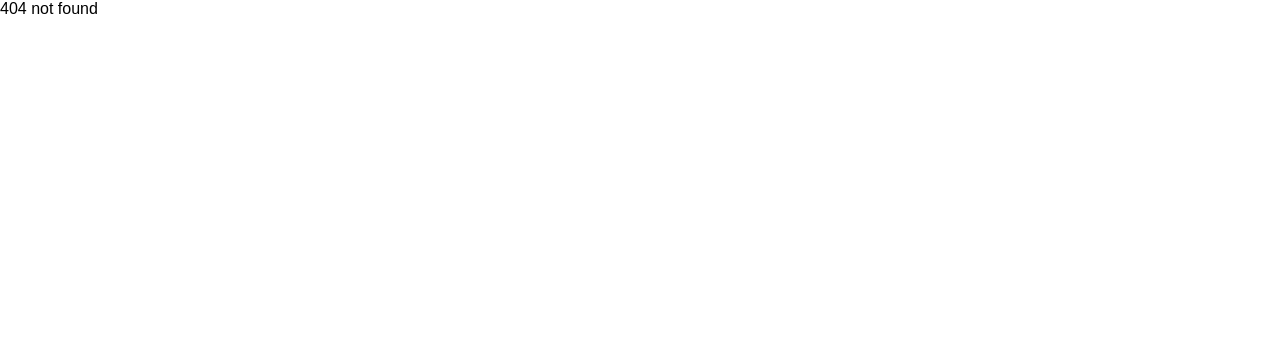
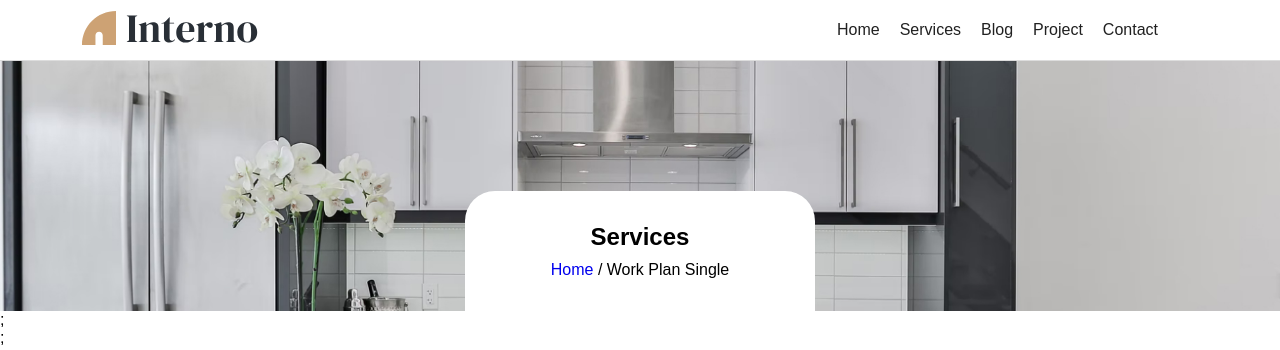
Before and after one commit to TheCodeFather0/interno, a React (Vite) app: page /WorkPlanCardDetail/1 in a window 1280 px wide. Before the commit this address had no page. Shown: the top 350 px of the page. Built offline with nearby package versions, Linux system fonts and the light colour scheme; no server answers.

Commit message:
wokrplandetail created

```diff
--- a/package.json
+++ b/package.json
@@ -12,8 +12,10 @@
   "dependencies": {
     "axios": "^1.6.0",
     "bootstrap": "^5.3.2",
+    "framer-motion": "^10.16.4",
     "react": "^18.2.0",
     "react-dom": "^18.2.0",
+    "react-helmet": "^6.1.0",
     "react-icons": "^4.11.0",
     "react-router": "^6.17.0",
     "react-router-dom": "^6.17.0"
--- a/src/Components/MyRoutes/index.jsx
+++ b/src/Components/MyRoutes/index.jsx
@@ -4,6 +4,7 @@ import Services from "../../Pages/Services";
 import Blog from "../../Pages/Blog";
 import Project from "../../Pages/Project";
 import Contact from "../../Pages/Contact";
+import WorkPlanCardDetail from "../../Pages/WorkPlanCardDetail";
 
 export const myRoutes = [
   { id: 1, path: "/", element: <HomePage />, title: "Home" },
@@ -11,5 +12,6 @@ export const myRoutes = [
   { id: 3, path: "/blog", element: <Blog />, title: "Blog" },
   { id: 4, path: "/project", element: <Project />, title: "Project" },
   { id: 5, path: "/contact", element: <Contact />, title: "Contact" },
-  { id: 6, path: "*", element: <ErrorPage /> },
+  { id: 6, path: "/WorkPlanCardDetail/:id", element: <WorkPlanCardDetail /> },
+  { id: 7, path: "*", element: <ErrorPage /> },
 ];
--- a/src/Components/Navigation/index.jsx
+++ b/src/Components/Navigation/index.jsx
@@ -1,5 +1,5 @@
 import React from "react";
-import { NavLink } from "react-router-dom";
+import { Link, NavLink } from "react-router-dom";
 import { myRoutes } from "../MyRoutes";
 import styles from "./style.module.css";
 
@@ -9,7 +9,9 @@ const Navigation = () => {
       <div className="container">
         <div className={styles.navbar}>
           <div className="logo">
-            <img src="./Logo.svg" alt="Logo" />
+            <Link to="/">
+              <img src="../Logo.svg" alt="Logo" />
+            </Link>
           </div>
           <nav>
             {myRoutes.map(({ id, path, title }) => {
--- /dev/null
+++ b/src/Components/PageBanner/index.jsx
@@ -0,0 +1,19 @@
+import React from "react";
+import styles from "./style.module.css";
+import { Link } from "react-router-dom";
+
+const PageBanner = ({ src, page }) => {
+  return (
+    <div className={styles.bannerContainer}>
+      <img src={src} className={styles.bannerImage} />
+      <div className={styles.bannerInfo}>
+        <h2>Services</h2>
+        <p>
+          <Link to="/">Home</Link> / {page}
+        </p>
+      </div>
+    </div>
+  );
+};
+
+export default PageBanner;
--- /dev/null
+++ b/src/Components/PageBanner/style.module.css
@@ -0,0 +1,25 @@
+.bannerContainer {
+  height: 250px;
+  position: relative;
+}
+.bannerImage {
+  width: 100%;
+  height: 100%;
+  object-fit: cover;
+}
+
+.bannerInfo {
+  position: absolute;
+  bottom: 0;
+  background-color: #fff;
+  left: 50%;
+  transform: translateX(-50%);
+  width: 350px;
+  height: 120px;
+  display: flex;
+  flex-direction: column;
+  align-items: center;
+  justify-content: center;
+  border-radius: 30px 30px 0 0;
+  gap: 10px;
+}
--- a/src/Components/WorkPlanCards/index.jsx
+++ b/src/Components/WorkPlanCards/index.jsx
@@ -1,6 +1,8 @@
 import React, { useEffect, useState } from "react";
 import axios from "axios";
 import styles from "./style.module.css";
+import { Link } from "react-router-dom";
+import { AiOutlineArrowRight } from "react-icons/ai";
 
 const _url = "http://localhost:3000/WorkPlan";
 const WorkPlanCards = () => {
@@ -21,6 +23,15 @@ const WorkPlanCards = () => {
             >
               <h3 className={`my-3 ${styles.title}`}>{title}</h3>
               <p>{description}</p>
+              <Link
+                className={styles.readMoreButton}
+                to={`/WorkPlanCardDetail/${id}`}
+              >
+                Read More
+                <span>
+                  <AiOutlineArrowRight />
+                </span>
+              </Link>
             </div>
           );
         })}
--- a/src/Components/WorkPlanCards/style.module.css
+++ b/src/Components/WorkPlanCards/style.module.css
@@ -2,3 +2,15 @@
   margin: 0 auto;
   text-align: center;
 }
+
+.readMoreButton {
+  color: black;
+  margin: 10px 0;
+  display: inline-block;
+  font-weight: 400;
+}
+
+.readMoreButton span {
+  vertical-align: middle;
+  color: #cda274;
+}
--- a/src/Pages/HomePage/index.jsx
+++ b/src/Pages/HomePage/index.jsx
@@ -2,14 +2,19 @@ import React from "react";
 import Navigation from "../../Components/Navigation";
 import Banner from "../../Components/Banner";
 import WorkPlanCards from "../../Components/WorkPlanCards";
+import { motion } from "framer-motion";
+import { Helmet } from "react-helmet";
 
 const HomePage = () => {
   return (
-    <div>
+    <motion.div initial={{ opacity: 0 }} whileInView={{ opacity: 1 }}>
+      <Helmet>
+        <title>Interno</title>
+      </Helmet>
       <Navigation />
       <Banner />
       <WorkPlanCards />
-    </div>
+    </motion.div>
   );
 };
 
--- /dev/null
+++ b/src/Pages/WorkPlanCardDetail/index.jsx
@@ -0,0 +1,35 @@
+import React, { useEffect, useState } from "react";
+import Navigation from "../../Components/Navigation";
+import { useParams } from "react-router";
+import axios from "axios";
+import PageBanner from "../../Components/PageBanner";
+import { motion } from "framer-motion";
+import { Helmet } from "react-helmet";
+
+const URL = "http://localhost:3000/WorkPlan/";
+const WorkPlanCardDetail = () => {
+  const { id } = useParams();
+  const [plan, setPlan] = useState([]);
+
+  useEffect(() => {
+    axios.get(URL + id).then(({ data }) => {
+      setPlan(data);
+    });
+  }, []);
+  return (
+    <motion.div
+      initial={{ opacity: 0 }}
+      transition={{ duration: 0.5 }}
+      whileInView={{ opacity: 1 }}
+    >
+      <Helmet>
+        <title>Work plan</title>
+      </Helmet>
+      <Navigation />
+      <PageBanner src="../banner1.jpg" page="Work Plan Single" />
+      <h2>{plan.title}</h2>;<p>{plan.description}</p>;
+    </motion.div>
+  );
+};
+
+export default WorkPlanCardDetail;
```
Also changed, not shown: public/banner1.jpg (added), 1 other file (tests, documents, lock files or other folders).
